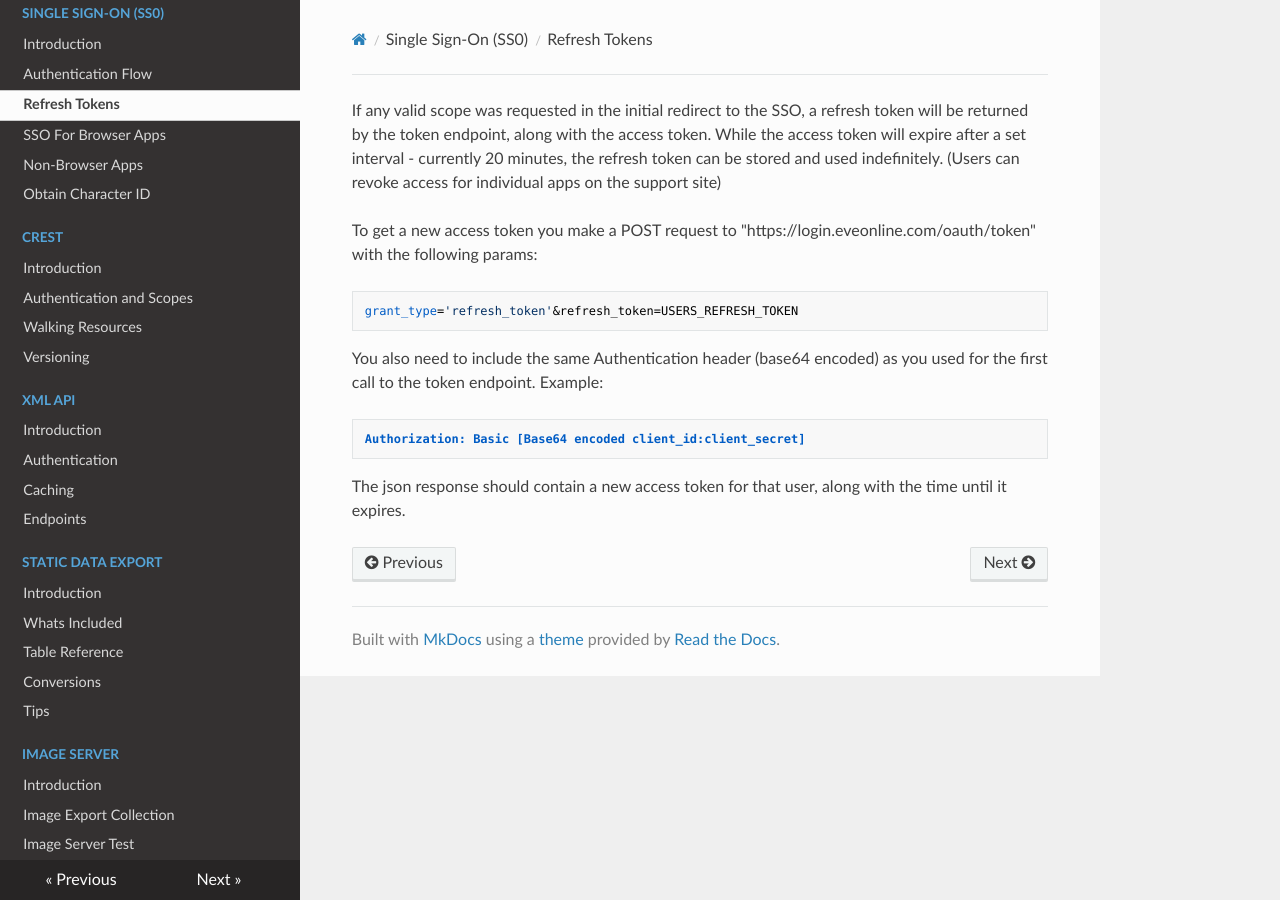
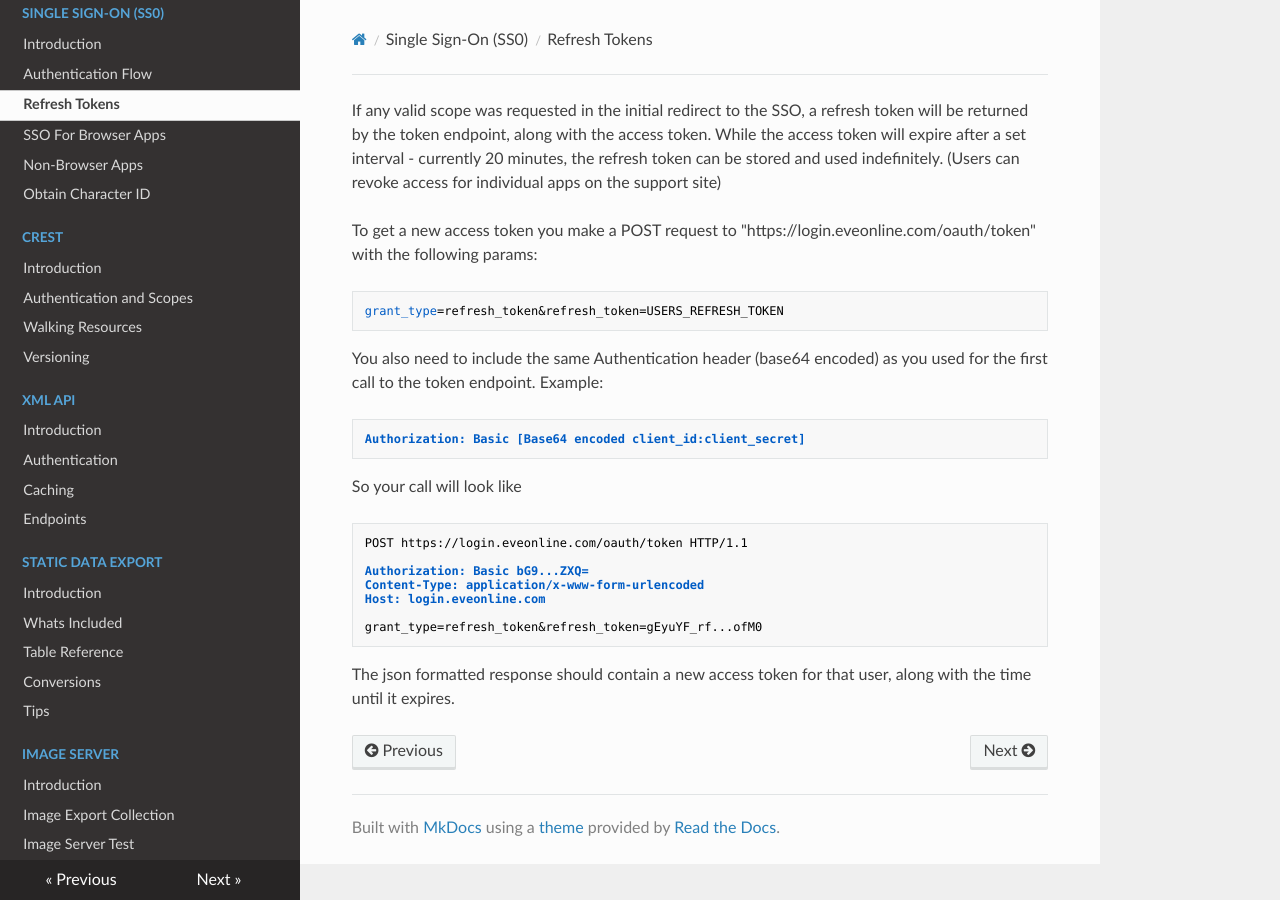
Before and after one commit to OrthoLoess/eveonline-third-party-documentation, an MkDocs documentation site: the page built from docs/sso/refreshtokens.md, in a window 1280 px wide. Built offline with MkDocs 1.6.1, drawn with Linux system fonts in a browser that asks for light colours; nearby versions of some CDN libraries; old or Windows-style settings are respelled for this version of MkDocs.

Commit message:
Add example HTTP requests

```diff
--- a/docs/sso/refreshtokens.md
+++ b/docs/sso/refreshtokens.md
@@ -2,10 +2,20 @@ If any valid scope was requested in the initial redirect to the SSO, a refresh t
 
 To get a new access token you make a POST request to "https://login.eveonline.com/oauth/token" with the following params:
 
-    grant_type='refresh_token'&refresh_token=USERS_REFRESH_TOKEN
+    grant_type=refresh_token&refresh_token=USERS_REFRESH_TOKEN
 
 You also need to include the same Authentication header (base64 encoded) as you used for the first call to the token endpoint. Example:
 
     Authorization: Basic [Base64 encoded client_id:client_secret]
 
-The json response should contain a new access token for that user, along with the time until it expires.
+So your call will look like
+
+    POST https://login.eveonline.com/oauth/token HTTP/1.1
+
+    Authorization: Basic bG9...ZXQ=
+    Content-Type: application/x-www-form-urlencoded
+    Host: login.eveonline.com
+
+    grant_type=refresh_token&refresh_token=gEyuYF_rf...ofM0
+
+The json formatted response should contain a new access token for that user, along with the time until it expires.
```
Also changed, not shown: docs/crest/authentication.md (+10 -0 lines).
